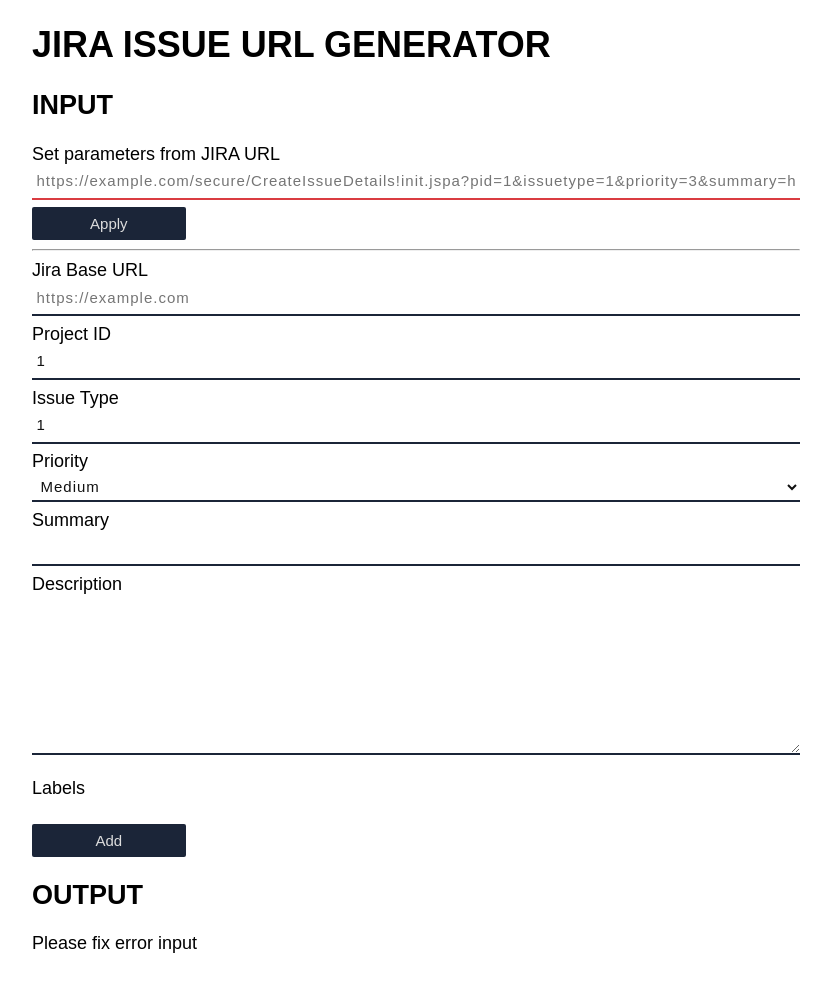
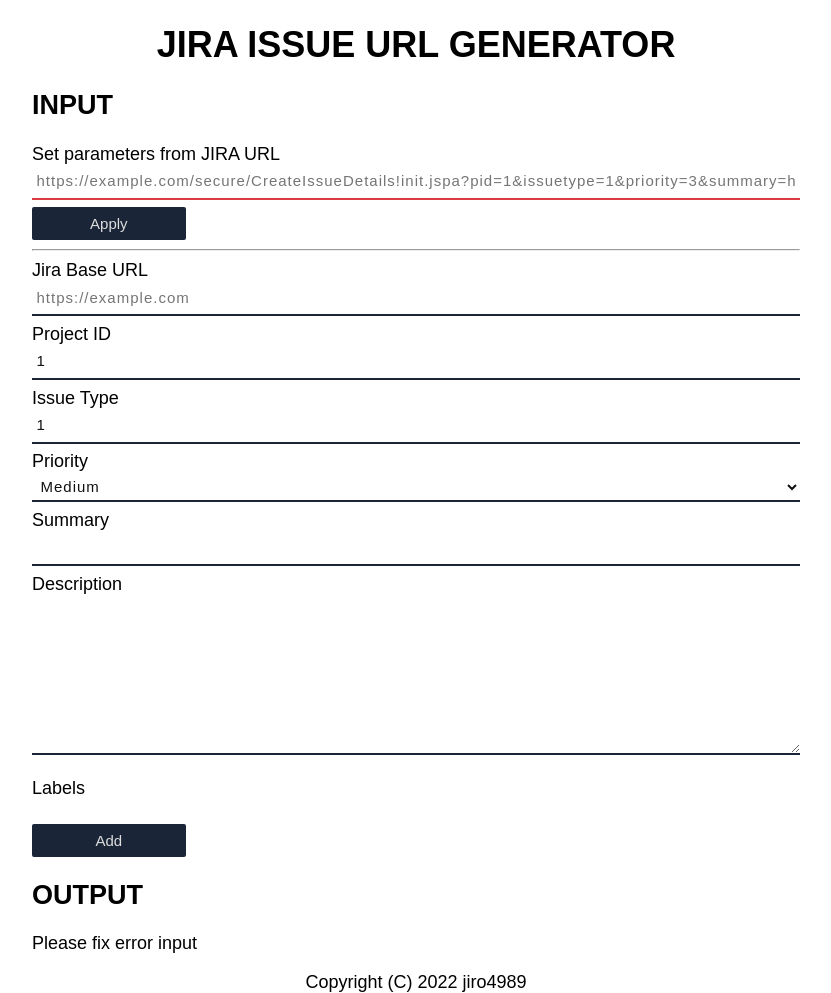
Before and after one commit to jiro4989/jira_issue_url_generator, a React (Create React App) app: page / in a window 1280 px wide. Shown: the whole page, without its empty margins (224-1055 px from the left). Before the commit the page ends 972 px from the top, so only its background shows below. Built offline with nearby package versions, Linux system fonts and the light colour scheme.

Commit message:
ヘッダとフッターとコピーライトを追加

```diff
--- a/src/App.css
+++ b/src/App.css
@@ -4,6 +4,10 @@
   margin-right: auto;
   font-size: 18px;
   font-family: sans-serif;
+}
+
+header, footer {
+  text-align: center;
 }
 
 h1, h2 {
--- a/src/App.tsx
+++ b/src/App.tsx
@@ -61,7 +61,9 @@ function App() {
 
   return (
     <div className="App">
-      <h1>JIRA ISSUE URL GENERATOR</h1>
+      <header>
+        <h1>JIRA ISSUE URL GENERATOR</h1>
+      </header>
       <section>
         <h2>INPUT</h2>
         <div>
@@ -143,6 +145,10 @@ function App() {
         <h2>OUTPUT</h2>
         {generatedURLElement}
       </section>
+
+      <footer>
+        Copyright (C) 2022 jiro4989
+      </footer>
     </div>
   )
 }
```
